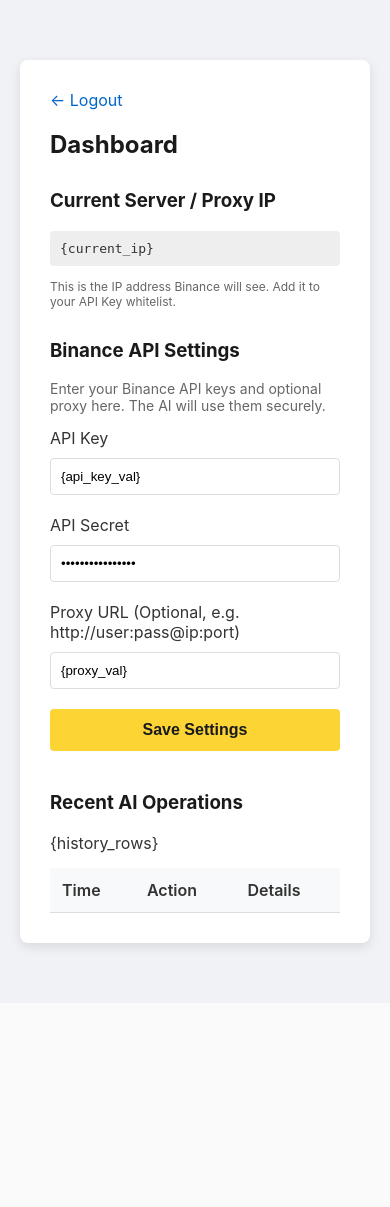
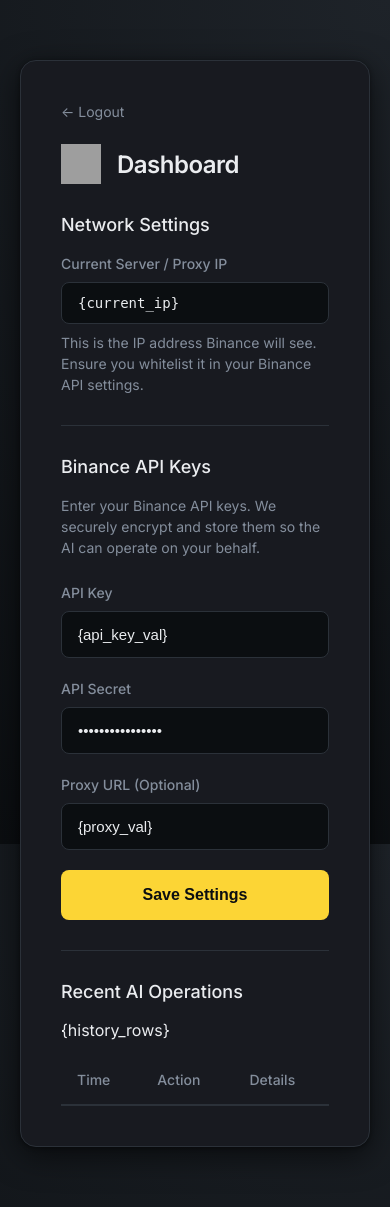
Before and after one commit to Aleksandr6669/ai-binance-fg, a Flask app: template templates/dashboard.html in a window 390 px wide. Before the commit the page ends 954 px from the top, so only its background shows below. Run offline with Flask 3, Linux system fonts and the light colour scheme; the template is opened without the code that fills it, so the values that code supplies are empty; grey boxes are pictures that could not be loaded.

Commit message:
refactor: overhaul UI with a modern dark theme and responsive layout across login and dashboard pages

```diff
--- a/static/css/styles.css
+++ b/static/css/styles.css
@@ -1,82 +1,181 @@
+@import url('https://fonts.googleapis.com/css2?family=Inter:wght@400;500;600;700&display=swap');
+
 body {
-    font-family: -apple-system, BlinkMacSystemFont, "Segoe UI", Roboto, sans-serif;
-    background-color: #f0f2f5;
+    font-family: 'Inter', -apple-system, BlinkMacSystemFont, sans-serif;
+    background-color: #0b0e11;
+    background-image: radial-gradient(circle at top right, #1e2329, #0b0e11);
+    background-attachment: fixed;
     margin: 0;
     padding: 20px;
-    color: #333;
+    color: #eaecef;
+    display: flex;
+    justify-content: center;
+    align-items: center;
+    min-height: 100vh;
+    box-sizing: border-box;
 }
+
 .container {
-    max-width: 600px;
-    margin: 40px auto;
-    background: white;
-    padding: 30px;
-    border-radius: 8px;
-    box-shadow: 0 4px 12px rgba(0,0,0,0.1);
+    width: 100%;
+    max-width: 480px;
+    background: #181a20;
+    padding: 40px;
+    border-radius: 16px;
+    box-shadow: 0 8px 32px rgba(0,0,0,0.6), 0 1px 4px rgba(0,0,0,0.4);
+    border: 1px solid #2b3139;
+    box-sizing: border-box;
 }
+
+.container.dashboard-container {
+    max-width: 800px;
+    align-self: flex-start;
+    margin-top: 40px;
+    margin-bottom: 40px;
+}
+
 h2 {
-    color: #1a1a1a;
+    color: #eaecef;
     margin-top: 0;
+    font-weight: 600;
+    font-size: 24px;
+    letter-spacing: -0.5px;
 }
+
 h3 {
-    color: #1a1a1a;
+    color: #eaecef;
     margin-top: 30px;
+    font-size: 18px;
+    font-weight: 500;
 }
+
+p, label {
+    color: #848e9c;
+    font-size: 14px;
+    line-height: 1.5;
+}
+
+label {
+    display: block;
+    margin-bottom: 8px;
+    font-weight: 500;
+}
+
 input[type="text"], input[type="password"] {
     width: 100%;
-    padding: 10px;
-    margin: 10px 0 20px 0;
-    border: 1px solid #ddd;
-    border-radius: 4px;
+    padding: 14px 16px;
+    margin: 0 0 20px 0;
+    background-color: #0b0e11;
+    border: 1px solid #2b3139;
+    border-radius: 8px;
+    color: #eaecef;
     box-sizing: border-box;
+    font-size: 15px;
+    transition: all 0.2s ease;
 }
+
+input[type="text"]:focus, input[type="password"]:focus {
+    outline: none;
+    border-color: #FCD535;
+    box-shadow: 0 0 0 2px rgba(252, 213, 53, 0.1);
+}
+
+input::placeholder {
+    color: #5e6673;
+}
+
 button {
     background-color: #FCD535;
-    color: #181A20;
+    color: #0b0e11;
     border: none;
-    padding: 12px 20px;
-    border-radius: 4px;
+    padding: 16px 24px;
+    border-radius: 8px;
     font-size: 16px;
     cursor: pointer;
-    font-weight: bold;
+    font-weight: 600;
     width: 100%;
+    transition: all 0.2s ease;
 }
+
 button:hover {
     background-color: #f0c822;
+    transform: translateY(-1px);
 }
+
+button.secondary-btn {
+    background-color: #2b3139;
+    color: #eaecef;
+}
+
+button.secondary-btn:hover {
+    background-color: #3b424a;
+}
+
 .error {
-    color: red;
-    margin-bottom: 20px;
+    background-color: rgba(246, 70, 93, 0.1);
+    color: #f6465d;
+    padding: 12px 16px;
+    border-radius: 8px;
+    margin-bottom: 24px;
+    font-size: 14px;
+    border: 1px solid rgba(246, 70, 93, 0.2);
 }
+
+.divider {
+    height: 1px;
+    background-color: #2b3139;
+    margin: 30px 0;
+}
+
 table {
     width: 100%;
     border-collapse: collapse;
     margin-top: 15px;
+    font-size: 14px;
 }
+
 th, td {
-    padding: 12px;
+    padding: 16px;
     text-align: left;
-    border-bottom: 1px solid #ddd;
+    border-bottom: 1px solid #2b3139;
 }
+
 th {
-    background-color: #f8f9fa;
-    font-weight: 600;
+    color: #848e9c;
+    font-weight: 500;
+    border-bottom: 2px solid #2b3139;
 }
+
 .api-key-box {
-    background-color: #e9ecef;
-    padding: 15px;
-    border-radius: 4px;
-    font-family: monospace;
+    background-color: #0b0e11;
+    padding: 16px;
+    border-radius: 8px;
+    font-family: 'JetBrains Mono', monospace;
     font-size: 14px;
     word-break: break-all;
-    border: 1px solid #ced4da;
+    border: 1px solid #2b3139;
     margin: 10px 0 20px 0;
+    color: #eaecef;
 }
+
 .logout-link {
     display: inline-block;
-    margin-bottom: 20px;
-    color: #0066cc;
+    margin-bottom: 24px;
+    color: #848e9c;
     text-decoration: none;
+    font-size: 14px;
+    transition: color 0.2s ease;
 }
+
 .logout-link:hover {
-    text-decoration: underline;
+    color: #FCD535;
 }
+
+.mono-block {
+    font-family: 'JetBrains Mono', monospace;
+    background: #0b0e11;
+    padding: 12px 16px;
+    border-radius: 8px;
+    border: 1px solid #2b3139;
+    color: #eaecef;
+    font-size: 14px;
+}
--- a/templates/dashboard.html
+++ b/templates/dashboard.html
@@ -4,38 +4,52 @@
     <title>Dashboard - Binance AI</title>
     <link rel="icon" href="https://cryptologos.cc/logos/binance-coin-bnb-logo.png" type="image/png">
     <link rel="stylesheet" href="/static/css/styles.css">
+    <meta name="viewport" content="width=device-width, initial-scale=1">
 </head>
 <body>
-    <div class="container">
+    <div class="container dashboard-container">
         <a href="/logout" class="logout-link">← Logout</a>
 
-        <h2>Dashboard</h2>
+        <div style="display: flex; align-items: center; gap: 16px; margin-bottom: 30px;">
+            <img src="https://cryptologos.cc/logos/binance-coin-bnb-logo.png" alt="Logo" style="width: 40px; height: 40px;">
+            <h2 style="margin: 0;">Dashboard</h2>
+        </div>
 
+        <h3>Network Settings</h3>
+        <label>Current Server / Proxy IP</label>
+        <div class="mono-block">{current_ip}</div>
+        <p style="margin-top: 8px;">This is the IP address Binance will see. Ensure you whitelist it in your Binance API settings.</p>
 
-        <h3>Current Server / Proxy IP</h3>
-        <p style="font-family: monospace; background: #eee; padding: 10px; border-radius: 4px;">{current_ip}</p>
-        <p style="font-size: 12px; color: #666;">This is the IP address Binance will see. Add it to your API Key whitelist.</p>
+        <div class="divider"></div>
 
-        <h3>Binance API Settings</h3>
-        <p style="font-size: 14px; color: #666;">Enter your Binance API keys and optional proxy here. The AI will use them securely.</p>
-        <form action="/save_keys" method="post" style="margin-bottom: 40px;">
+        <h3>Binance API Keys</h3>
+        <p>Enter your Binance API keys. We securely encrypt and store them so the AI can operate on your behalf.</p>
+        <form action="/save_keys" method="post" style="margin-top: 24px;">
             <label>API Key</label>
-            <input type="text" name="api_key" value="{api_key_val}">
+            <input type="text" name="api_key" value="{api_key_val}" placeholder="Enter your Binance API Key">
 
             <label>API Secret</label>
-            <input type="password" name="api_secret" value="{api_secret_val}">
+            <input type="password" name="api_secret" value="{api_secret_val}" placeholder="Enter your Binance API Secret">
 
-            <label>Proxy URL (Optional, e.g. http://user:pass@ip:port)</label>
-            <input type="text" name="proxy" value="{proxy_val}">
+            <label>Proxy URL (Optional)</label>
+            <input type="text" name="proxy" value="{proxy_val}" placeholder="e.g. http://user:pass@ip:port">
 
             <button type="submit">Save Settings</button>
         </form>
 
+        <div class="divider"></div>
+
         <h3>Recent AI Operations</h3>
-        <table>
-            <tr><th>Time</th><th>Action</th><th>Details</th></tr>
-            {history_rows}
-        </table>
+        <div style="overflow-x: auto;">
+            <table>
+                <tr>
+                    <th>Time</th>
+                    <th>Action</th>
+                    <th>Details</th>
+                </tr>
+                {history_rows}
+            </table>
+        </div>
     </div>
 </body>
 </html>
```
Also changed, not shown: templates/login.html (+11 -8 lines).
